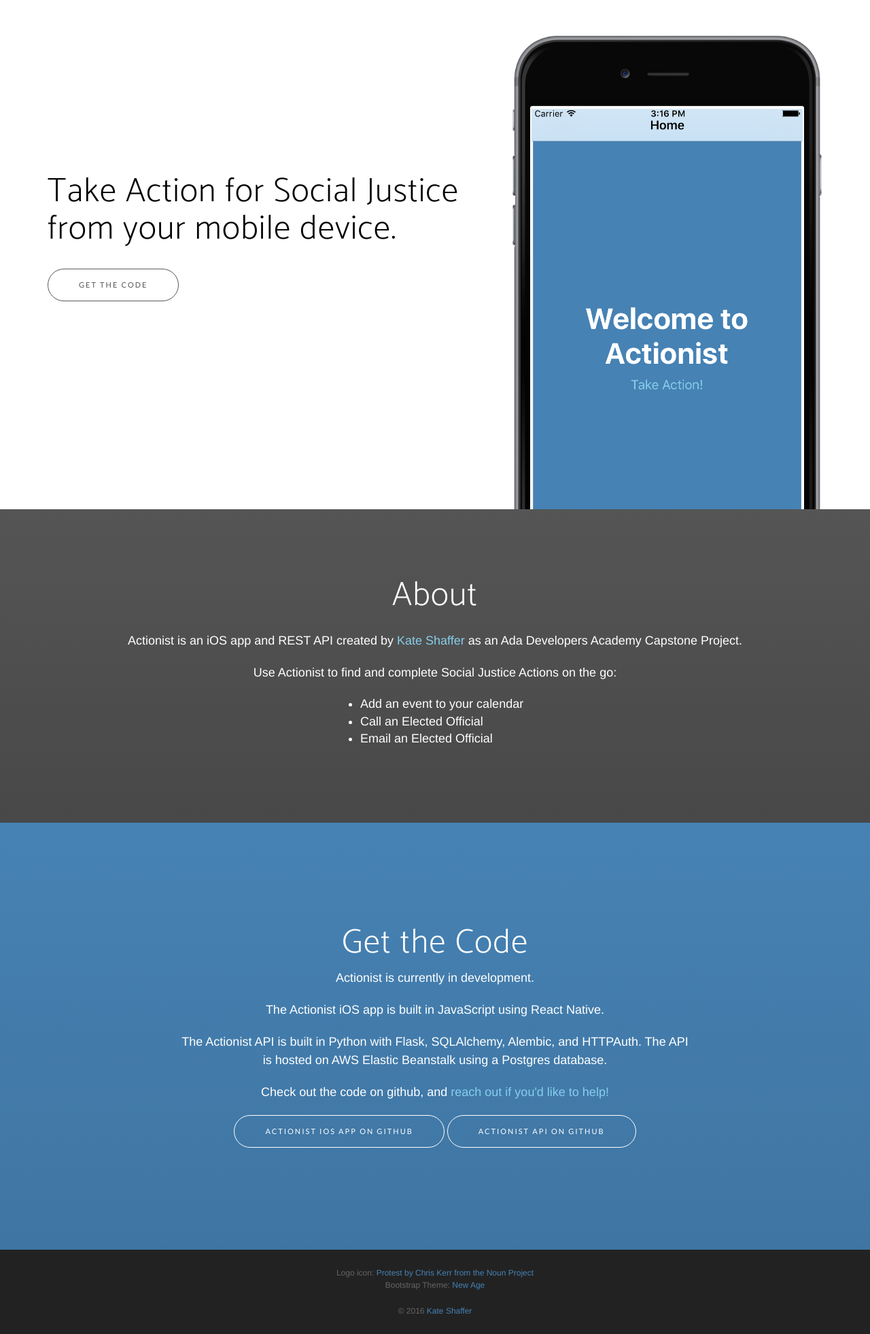
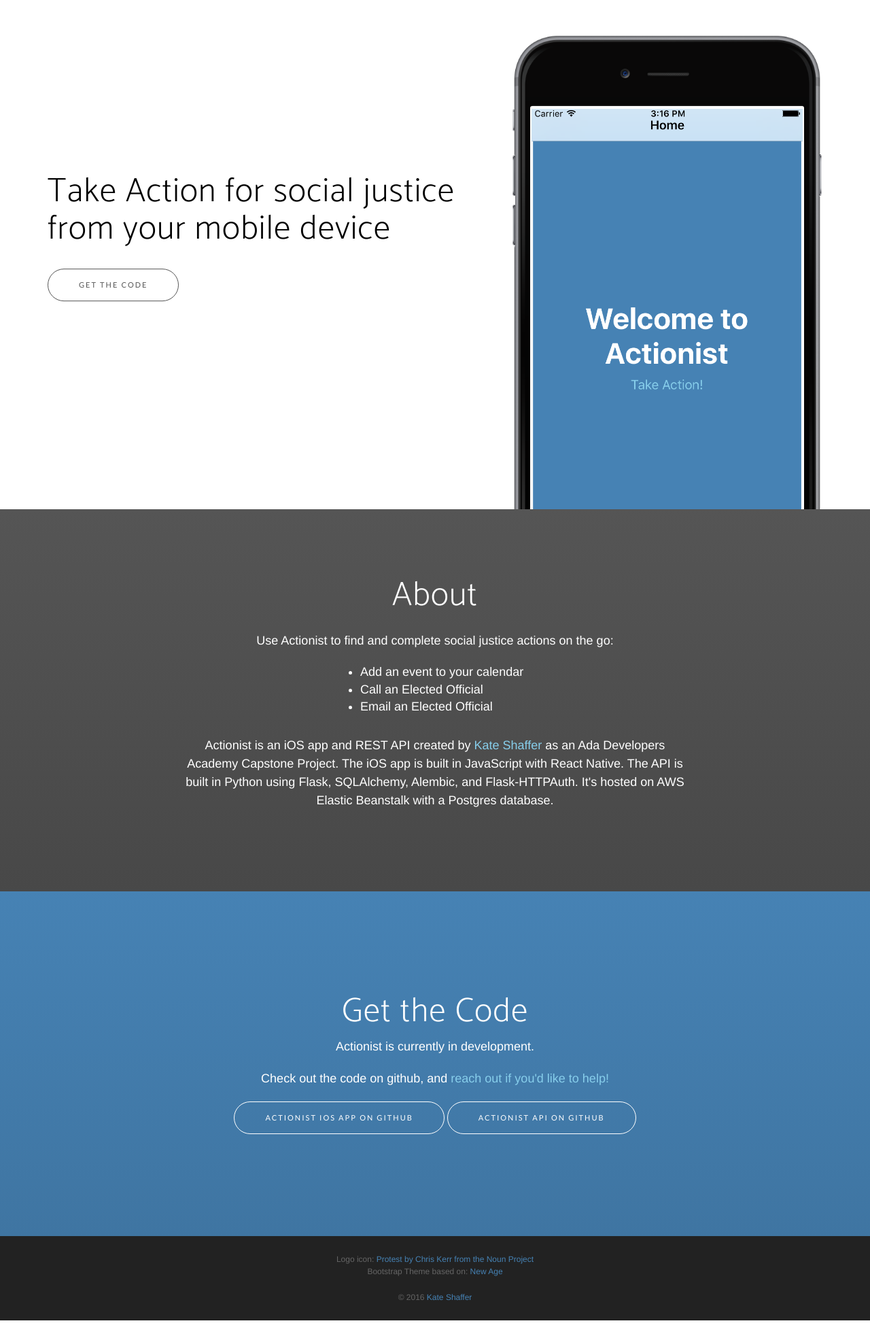
Before and after one commit to brookseakate/actionist-api, a Flask app: page / in a window 1280 px wide. Shown: the part 51-2013 px from the top of the page at 68% size. Run offline with Flask 2, Linux system fonts and the light colour scheme; parts of the project's set-up code (start-up, migrations or seed data) failed here and were passed over; some libraries are stand-ins or nearby versions; some web fonts are replaced.

Commit message:
Content updates + favicon

```diff
--- a/api_1_0/templates/index.html
+++ b/api_1_0/templates/index.html
@@ -10,6 +10,9 @@
     <meta name="author" content="">
 
     <title>Actionist App</title>
+
+    <!-- Favicon -->
+    <link rel="shortcut icon" href="{{ url_for('static', filename='img/favicon.ico') }}">
 
     <!-- Bootstrap Core CSS -->
     <link href="/static/vendor/bootstrap/css/bootstrap.min.css" rel="stylesheet">
@@ -61,7 +64,7 @@
                 <div class="col-sm-7">
                     <div class="header-content">
                         <div class="header-content-inner">
-                            <h1>Take Action for Social Justice from your mobile device.</h1>
+                            <h1>Take Action for social justice from your mobile device</h1>
                             <a href="#download" class="btn btn-outline btn-xl page-scroll">Get the Code</a>
                         </div>
                     </div>
@@ -87,12 +90,11 @@
 
     <section id="contact" class="contact bg-secondary">
       <div class="container">
+        <div class="row">
+            <div class="col-md-8 col-md-offset-2">
         <h2 class="section-heading">About</h2>
         <p>
-          Actionist is an iOS app and REST API created by <a class="email-link" href="http://kateshaffer.com">Kate Shaffer</a> as an Ada Developers Academy Capstone Project.
-        </p>
-        <p>
-          Use Actionist to find and complete Social Justice Actions on the go:
+          Use Actionist to find and complete social justice actions on the go:
         </p>
           <div class="feature-list">
             <ul>
@@ -107,6 +109,13 @@
               </li>
             </ul>
           </div>
+          <br />
+        <p>
+          Actionist is an iOS app and REST API created by <a class="email-link" href="http://kateshaffer.com">Kate Shaffer</a> as an Ada Developers Academy Capstone Project. The iOS app is built in JavaScript with React Native.
+          The API is built in Python using Flask, SQLAlchemy, Alembic, and Flask-HTTPAuth. It's hosted on AWS Elastic Beanstalk with a Postgres database.
+        </p>
+      </div>
+      </div>
       </div>
     </section>
 
@@ -116,12 +125,6 @@
                 <div class="col-md-8 col-md-offset-2">
                     <h2>Get the Code</h2>
                     <p>Actionist is currently in development.
-                    </p>
-                    <p>
-                      The Actionist iOS app is built in JavaScript using React Native.
-                    </p>
-                    <p>
-                      The Actionist API is built in Python with Flask, SQLAlchemy, Alembic, and HTTPAuth. The API is hosted on AWS Elastic Beanstalk using a Postgres database.
                     </p>
                     <p>
                       Check out the code on github, and <a class="email-link" href="mailto:kate@kateshaffer.com?subject=I want to help with develop Actionist!">reach out if you'd like to help!</a>
@@ -144,7 +147,7 @@
               <a href="https://thenounproject.com/term/fist/15242/">Protest by Chris Kerr from the Noun Project</a>
             </p>
             <p>
-              Bootstrap Theme:
+              Bootstrap Theme based on:
                   <a href="https://startbootstrap.com/template-overviews/new-age/"> New Age</a>
             </p>
             <br />
```
Also changed, not shown: api_1_0/static/img/favicon-32.ico (added), api_1_0/static/img/favicon.ico (added).
